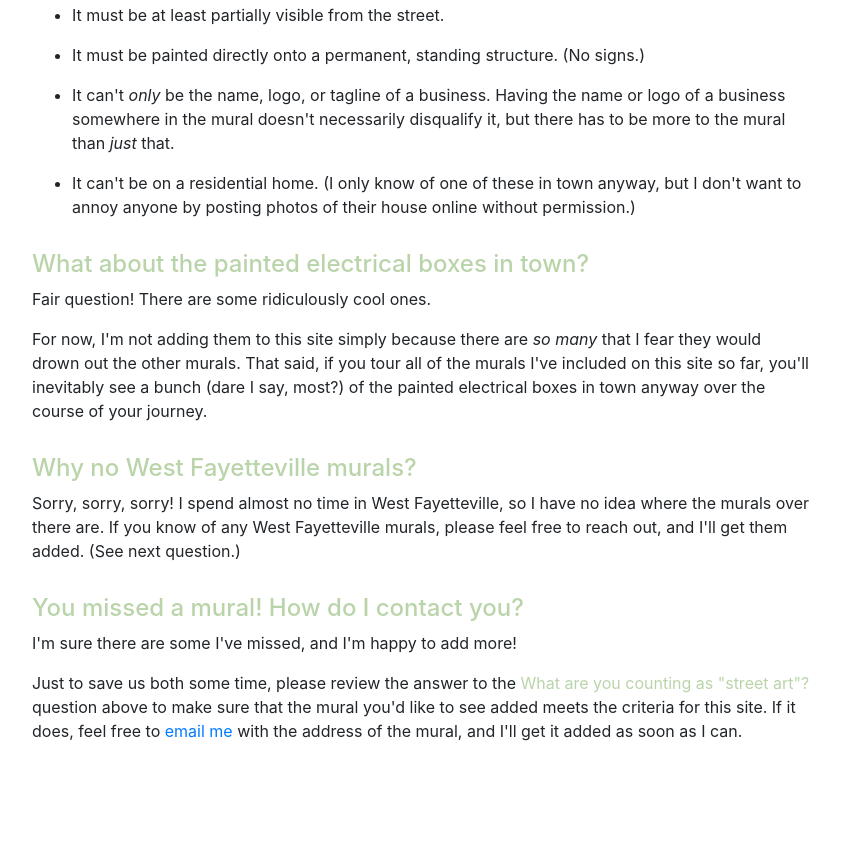
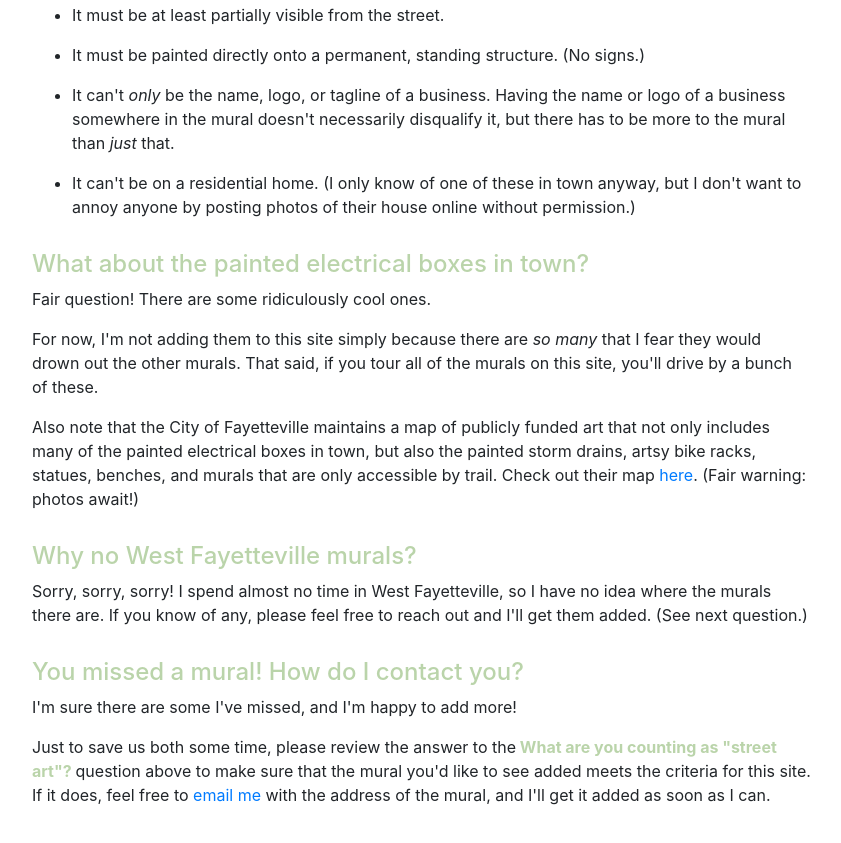
Before and after one commit to kellystrauch/murals, a Gatsby site: page /about in a window 1280 px wide. Shown: the part 586-1429 px from the top of the page, without its empty margins (218-1059 px from the left). Before the commit the page ends 1375 px from the top, so only its background shows below. Built offline with nearby package versions, Linux system fonts and the light colour scheme; Gatsby itself is replaced by a stand-in of ours.

Commit message:
Update content on the About page

```diff
--- a/src/pages/about.js
+++ b/src/pages/about.js
@@ -74,18 +74,24 @@ export default function VirtualTour({data}) {
               Fair question!  There are some ridiculously cool ones.
             </p>
             <p>
-              For now, I'm not adding them to this site simply because there are <em>so many</em> that I
-              fear they would drown out the other murals.  That said, if you tour all of the
-              murals I've included on this site so far, you'll inevitably see a bunch (dare I say, most?) of the
-              painted electrical boxes in town anyway over the course of your journey.
+              For now, I'm not adding them to this site simply because there are <em>so many </em>
+              that I fear they would drown out the other murals.  That said, if you tour all of
+              the murals on this site, you'll drive by a bunch of these.
+            </p>
+            <p>
+              Also note that the City of Fayetteville maintains a map of publicly funded art that not
+              only includes many of the painted electrical boxes in town, but also the painted storm
+              drains, artsy bike racks, statues, benches, and murals that are only accessible by trail.
+              Check out their map <a href="https://maps.fayetteville-ar.gov/PublicArt">here</a>.
+              (Fair warning: photos await!)
             </p>
             <h4 className="question-heading">
               Why no West Fayetteville murals?
             </h4>
             <p>
               Sorry, sorry, sorry!  I spend almost no time in West Fayetteville, so I have no idea
-              where the murals over there are.  If you know of any West Fayetteville murals, please
-              feel free to reach out, and I'll get them added.  (See next question.)
+              where the murals there are.  If you know of any, please
+              feel free to reach out and I'll get them added.  (See next question.)
             </p>
             <h4 className="question-heading">
               You missed a mural!  How do I contact you?
@@ -95,7 +101,7 @@ export default function VirtualTour({data}) {
             </p>
             <p>
               Just to save us both some time, please review the answer to the
-              <span className="color3"> What are you counting as "street art"? </span>
+              <span className="color3"><b> What are you counting as "street art"? </b></span>
               question above to make sure that the mural you'd like to see added meets
               the criteria for this site.  If it does, feel free to
               <a href="mailto:kellystrauchblog@gmail.com"> email me</a> with the address of the
```
